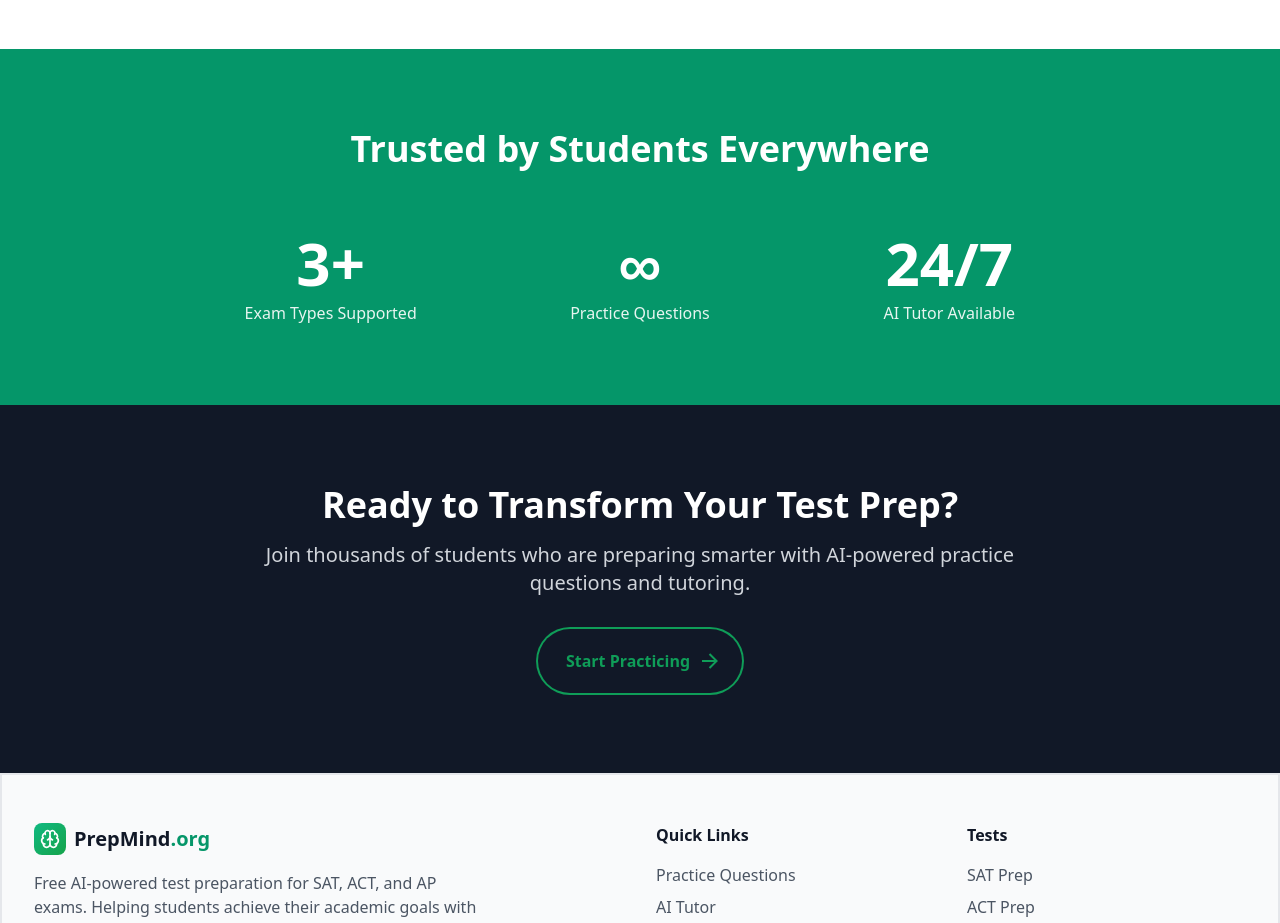
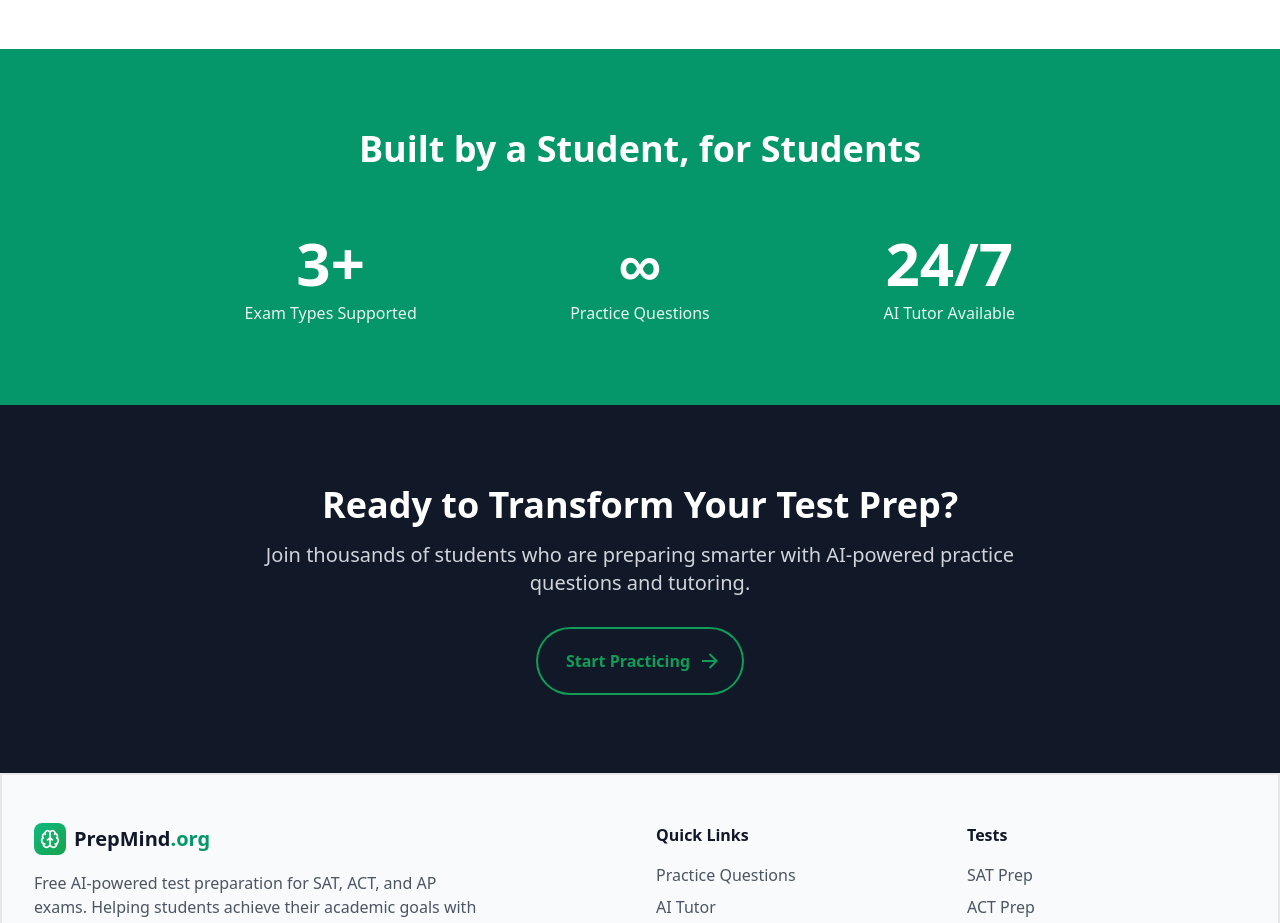
Before and after one commit to Jeetski2980/PrepMind-Ai, a React (Vite) app: page / in a window 1280 px wide. Shown: the part 1420-2343 px from the top of the page. Built offline with nearby package versions, Linux system fonts and the light colour scheme.

Commit message:
Update heading in Index component for improved relatability and engagement

```diff
--- a/client/pages/Index.jsx
+++ b/client/pages/Index.jsx
@@ -142,7 +142,7 @@ export default function Index() {
         <div className="max-w-7xl mx-auto px-4 sm:px-6 lg:px-8">
           <div className="text-center mb-16">
             <h2 className="text-4xl font-bold text-white mb-4">
-              Trusted by Students Everywhere
+              Built by a Student, for Students
             </h2>
           </div>
 
```
